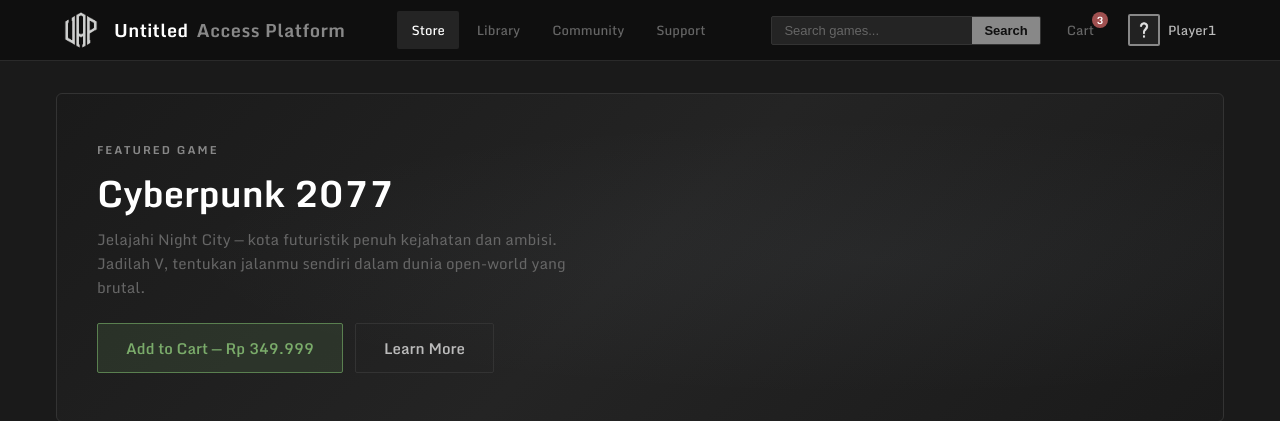
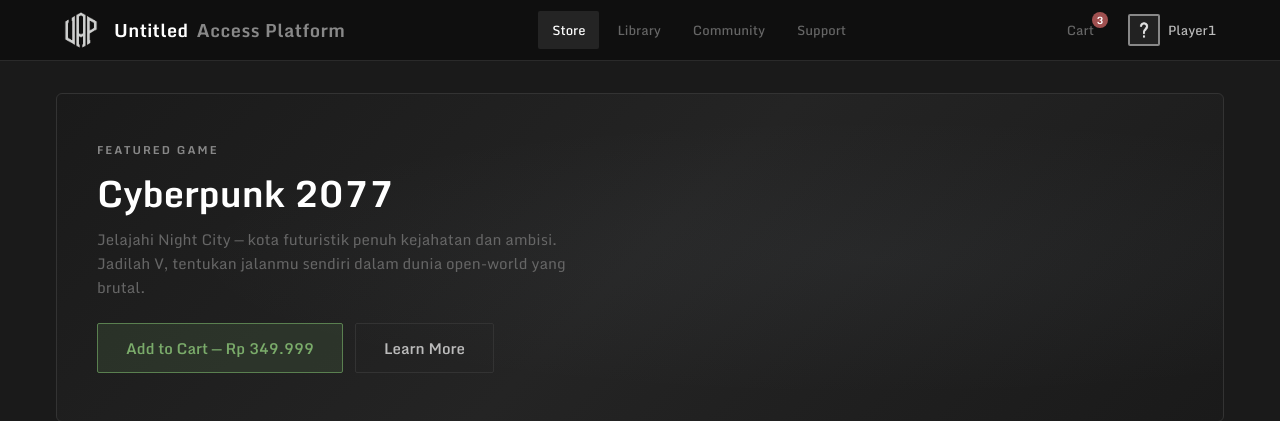
Before and after one commit to Ashpyria/Tested-Untitled-Access-Platform, a PHP site: page / in a window 1280 px wide. Shown: the top 421 px of the page. Run offline with PHP 8.4, Linux system fonts and the light colour scheme; data that the repository does not hold is empty.

Commit message:
feat: remove search bar

```diff
--- a/src/frontend/layouts/header.php
+++ b/src/frontend/layouts/header.php
@@ -54,14 +54,8 @@ $current_page = $_GET['page'] ?? 'store';
                 </li>
             </ul>
 
-            <!-- Kanan: Search + Cart + User -->
+            <!-- Kanan: -->
             <div class="navbar-right">
-
-                <!-- Search -->
-                <div class="navbar-search">
-                    <input type="text" placeholder="Search games...">
-                    <button>Search</button>
-                </div>
 
                 <!-- Cart -->
                 <a href="/?page=cart"
```
